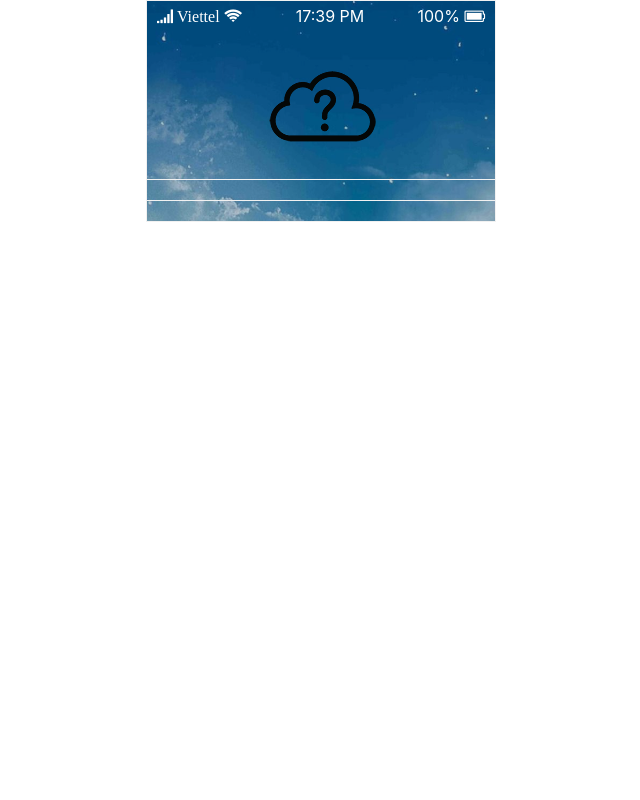
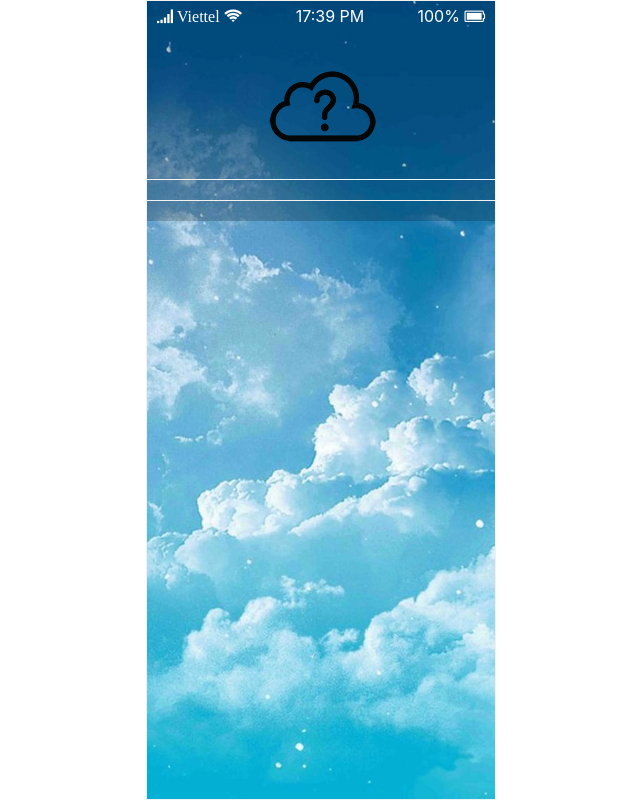
Before and after one commit to Gnutyud/Weather, a plain HTML site: page index.html in a window 1280 px wide. Shown: the whole page, without its empty margins (319-959 px from the left). Drawn offline with Linux system fonts and the light colour scheme.

Commit message:
css fixed

```diff
--- a/style.css
+++ b/style.css
@@ -15,12 +15,23 @@ body {
 
 .container {
     width: 350px;
-    height: auto;
+    height: 100vh;
+    overflow: auto;
     border: 1px solid #f1f1f1;
     margin: 0 auto;
     background-image: url(icons/background.jpg);
     background-size: cover;
-    /* background-color: rgba(0, 0, 0, 0.2); */
+    -ms-overflow-style: none;
+    /* IE and Edge */
+    scrollbar-width: none;
+    /* Firefox */
+}
+
+
+/* Hide scrollbar for Chrome, Safari and Opera */
+
+.container::-webkit-scrollbar {
+    display: none;
 }
 
 header .nav_bar {
```
